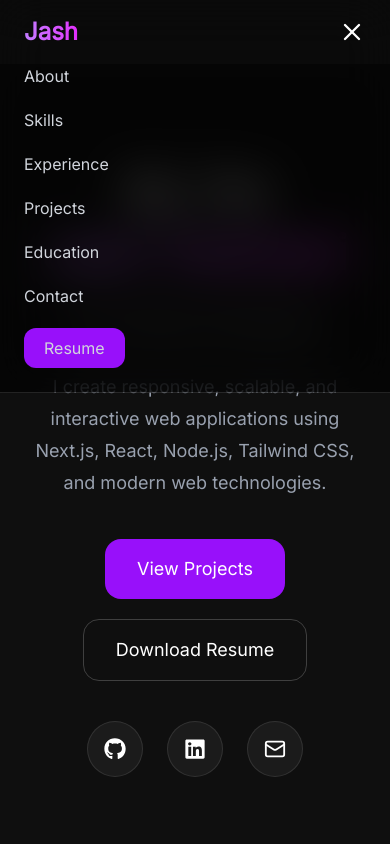
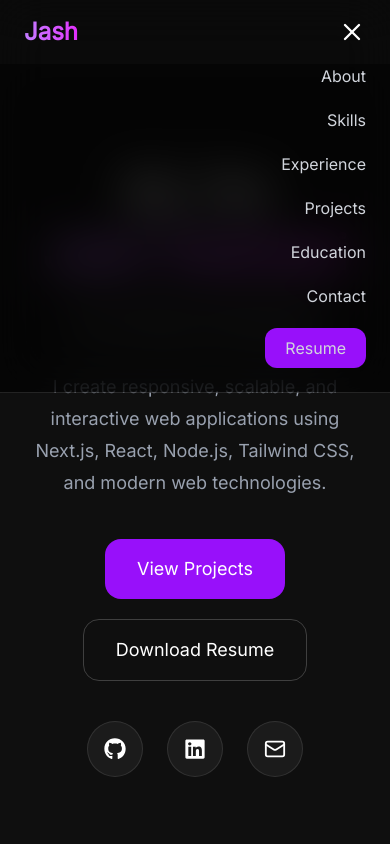
Before and after one commit to jash1734/jash-portfolio, a Next.js app: page / in a window 390 px wide. Both pictures are taken after a click on the button 352 px from the left and 32 px from the top of the page. Shown: the top 844 px of the page. Built offline with nearby package versions, Linux system fonts and the light colour scheme.

Commit message:
changed navbar layout

```diff
--- a/app/components/Navbar.tsx
+++ b/app/components/Navbar.tsx
@@ -151,6 +151,7 @@ const Navbar = () => {
             pb-6
             flex
             flex-col
+            items-end
             gap-5
             text-gray-300
             bg-black/40
```
